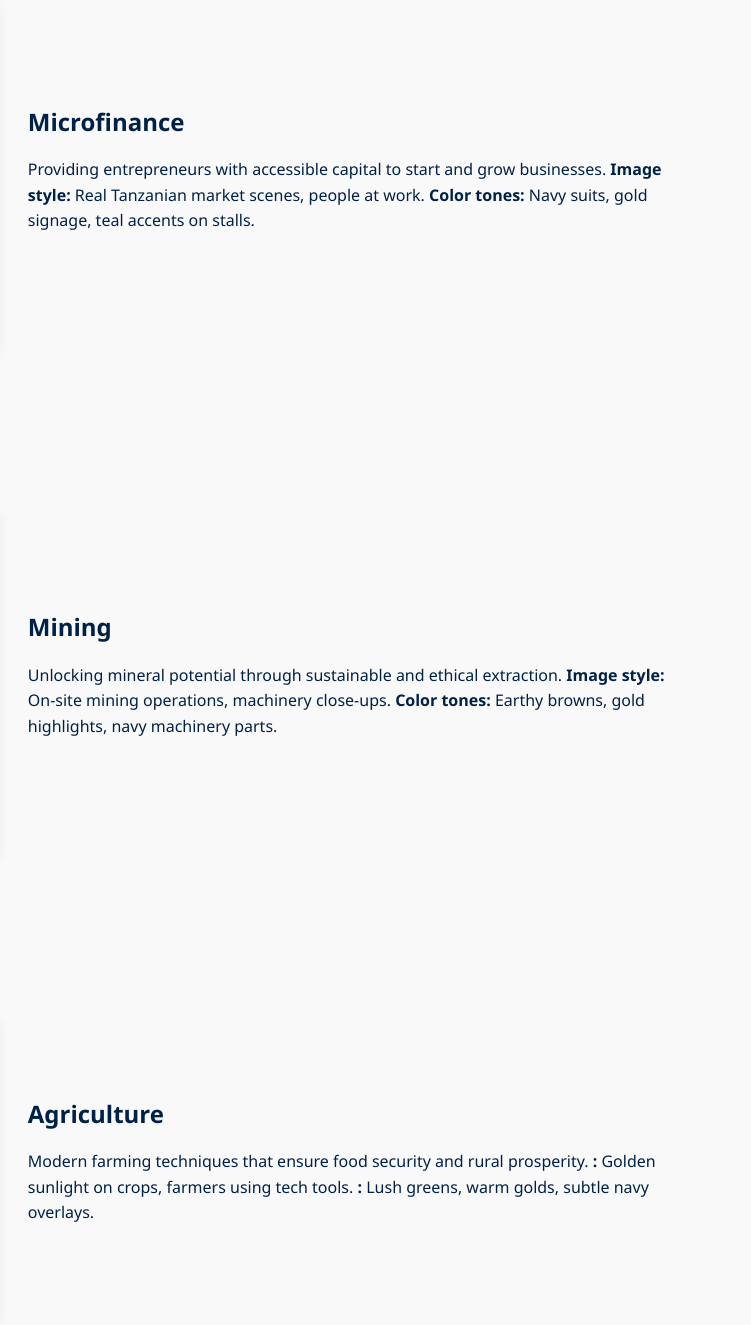
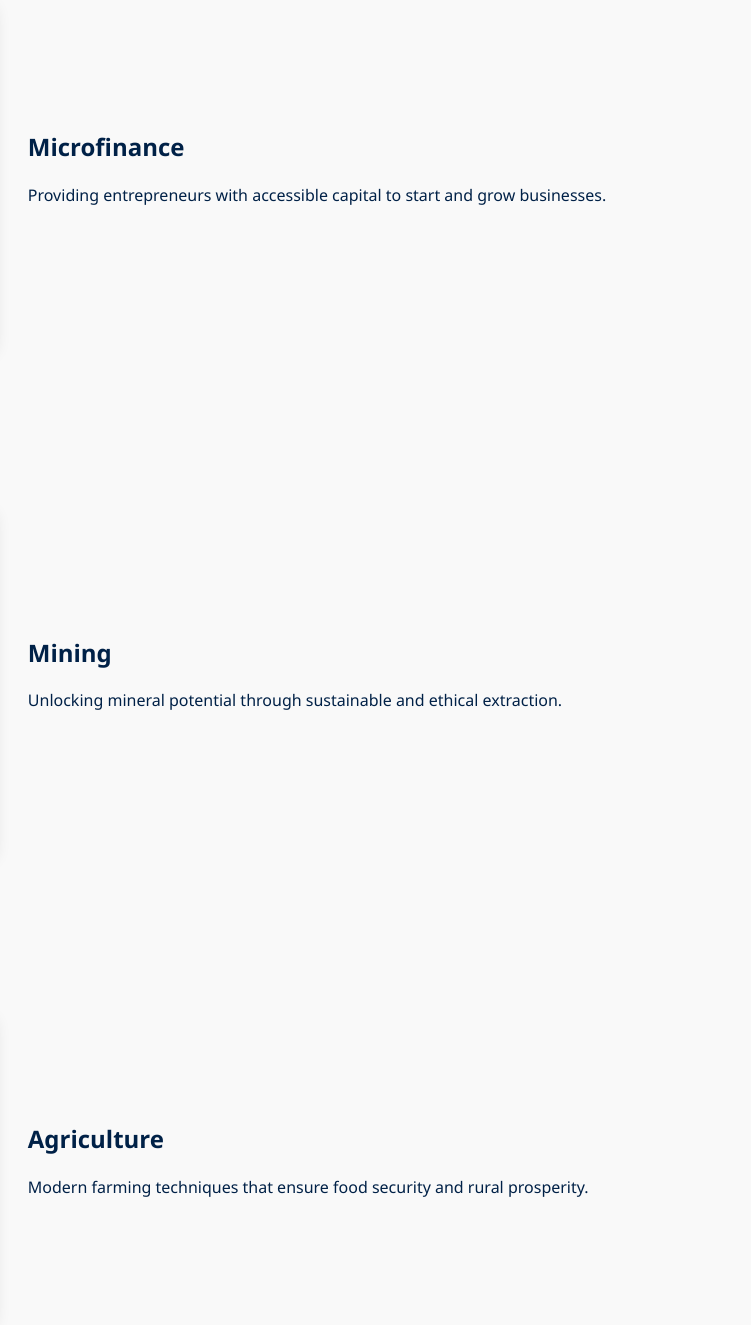
Before and after one commit to MudrykD5/kili-arava, a plain HTML site: page sectors.html in a window 1280 px wide. Shown: the part 355-1680 px from the top of the page, 529-1280 px from the left. Drawn offline with Linux system fonts and the light colour scheme.

Commit message:
Update sectors.html

```diff
--- a/sectors.html
+++ b/sectors.html
@@ -34,8 +34,7 @@
       <div class="sector-text">
         <h2>Microfinance</h2>
         <p>Providing entrepreneurs with accessible capital to start and grow businesses.
-        <strong>Image style:</strong> Real Tanzanian market scenes, people at work.
-        <strong>Color tones:</strong> Navy suits, gold signage, teal accents on stalls.</p>
+
       </div>
     </div>
 
@@ -44,8 +43,7 @@
       <div class="sector-text">
         <h2>Mining</h2>
         <p>Unlocking mineral potential through sustainable and ethical extraction.
-        <strong>Image style:</strong> On-site mining operations, machinery close-ups.
-        <strong>Color tones:</strong> Earthy browns, gold highlights, navy machinery parts.</p>
+
       </div>
     </div>
 
@@ -54,8 +52,7 @@
       <div class="sector-text">
         <h2>Agriculture</h2>
         <p>Modern farming techniques that ensure food security and rural prosperity.
-        <strong>:</strong> Golden sunlight on crops, farmers using tech tools.
-        <strong>:</strong> Lush greens, warm golds, subtle navy overlays.</p>
+
       </div>
     </div>
 
@@ -64,8 +61,7 @@
       <div class="sector-text">
         <h2>Trading</h2>
         <p>Connecting local producers to global markets efficiently.
-        <strong>:</strong> Busy port, shipping containers, business handshake.
-        <strong>:</strong> Teal cranes, navy containers, gold branding.</p>
+
       </div>
     </div>
 
@@ -74,8 +70,7 @@
       <div class="sector-text">
         <h2>Technology</h2>
         <p>Driving digital transformation through innovative tech solutions.
-        <strong>:</strong> Abstract digital networks, server rooms, startups.
-        <strong>:</strong> Teal highlights, deep navy backgrounds, gold UI elements.</p>
+
       </div>
     </div>
   </section>
```
